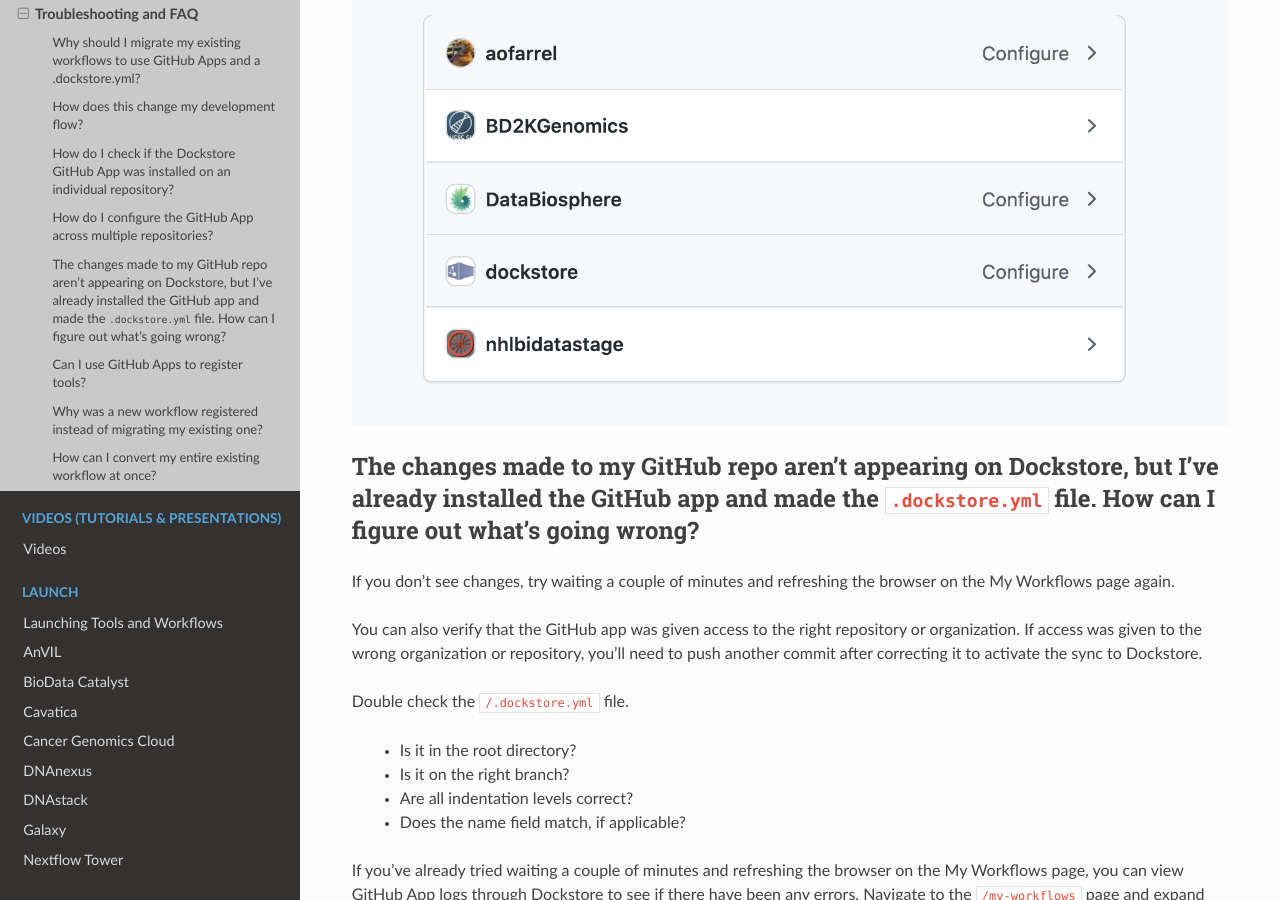
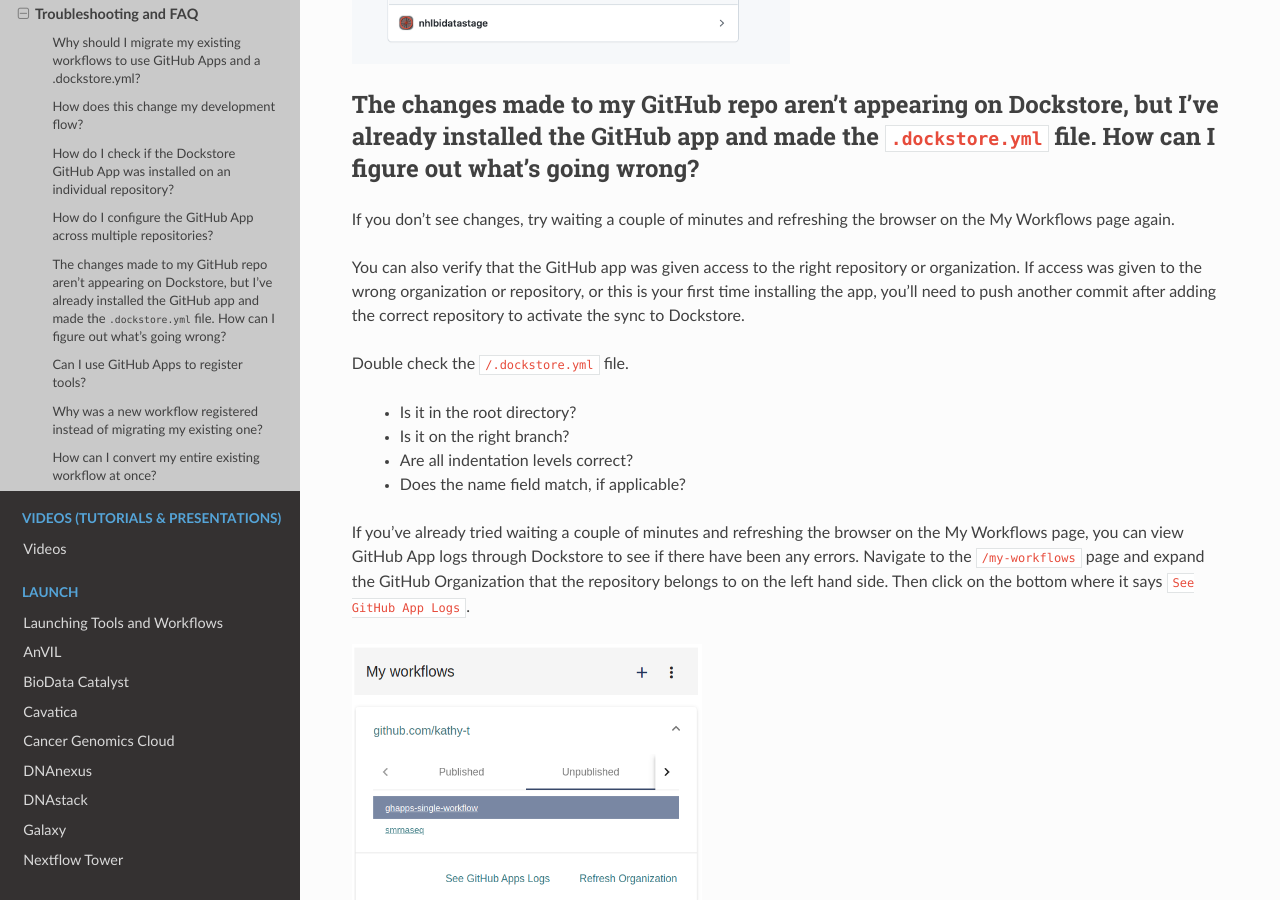
Before and after one commit to dockstore/dockstore-documentation, a Sphinx documentation site: the page built from docs/getting-started/github-apps/github-apps-troubleshooting-tips.rst, in a window 1280 px wide and 900 px high, scrolled down 2242 px. Built offline with Sphinx 7.4.7 and the Read the Docs theme 2.0.0, drawn with Linux system fonts in a browser that asks for light colours.

Commit message:
Clarify when an extra push is needed

```diff
--- a/docs/getting-started/github-apps/github-apps-troubleshooting-tips.rst
+++ b/docs/getting-started/github-apps/github-apps-troubleshooting-tips.rst
@@ -47,13 +47,14 @@
 Depending on the permissions you have on an organization, you may not be able to directly access an organization's settings. You can only configure GitHub Apps for organizations you are not an admin in if you go through the app installation process again, during which, the option to configure will appear. Be aware that can only add repos that you have admin access to, not just maintainer acccess.
 
 .. image:: /assets/images/docs/reinstall-app-to-cheese-org-settings.png
+   :width: 50%
 
 The changes made to my GitHub repo aren't appearing on Dockstore, but I've already installed the GitHub app and made the ``.dockstore.yml`` file. How can I figure out what's going wrong?
 ------------------------------------------------------------------------------------------------------------------------------------------------------------------------------------------
 If you don't see changes, try waiting a couple of minutes and refreshing the browser on the My Workflows page again.
 
 You can also verify that the GitHub app was given access to the right repository or organization. If access was given to the wrong organization or repository,
-you'll need to push another commit after correcting it to activate the sync to Dockstore.
+or this is your first time installing the app, you'll need to push another commit after adding the correct repository to activate the sync to Dockstore.
 
 Double check the ``/.dockstore.yml`` file.
 
```
